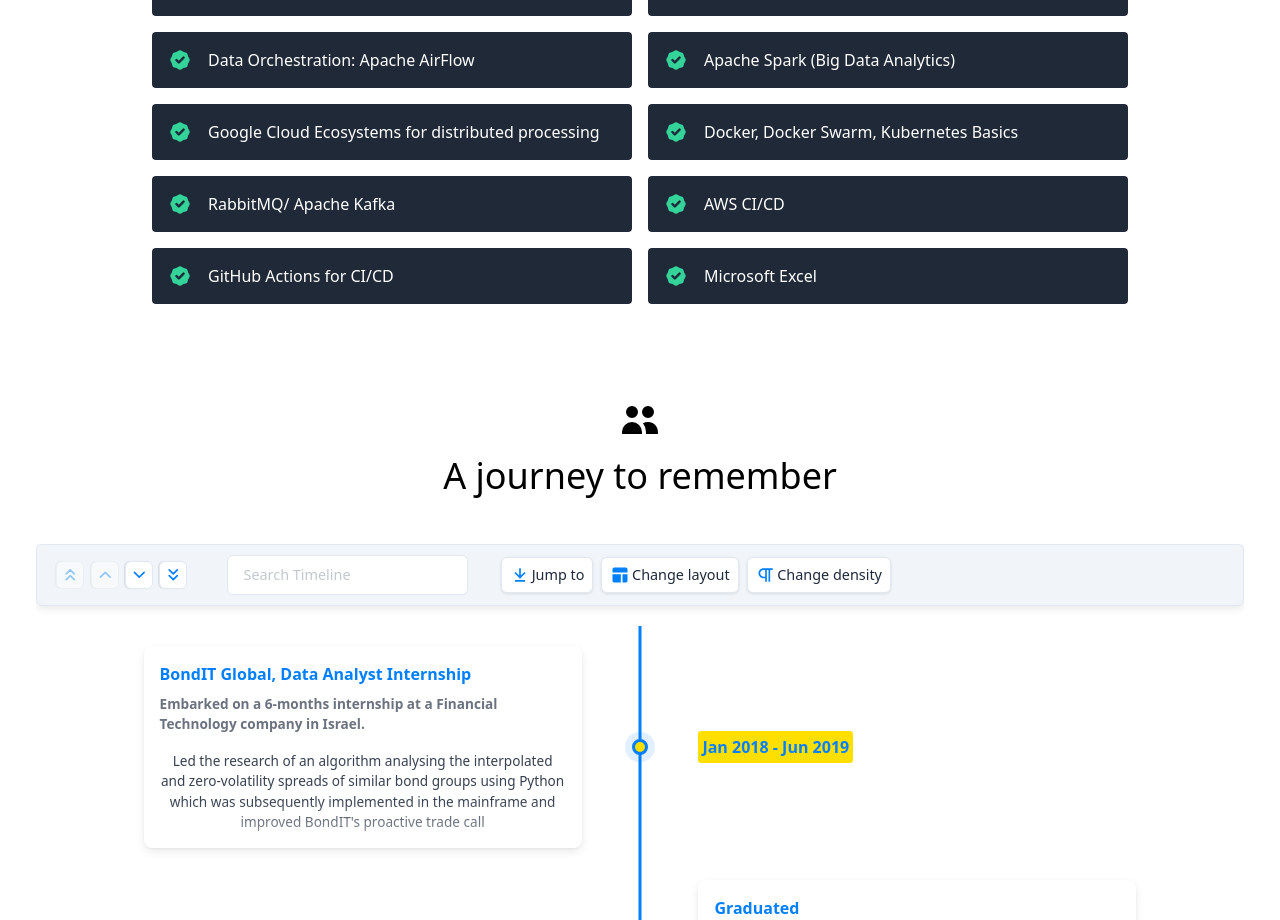
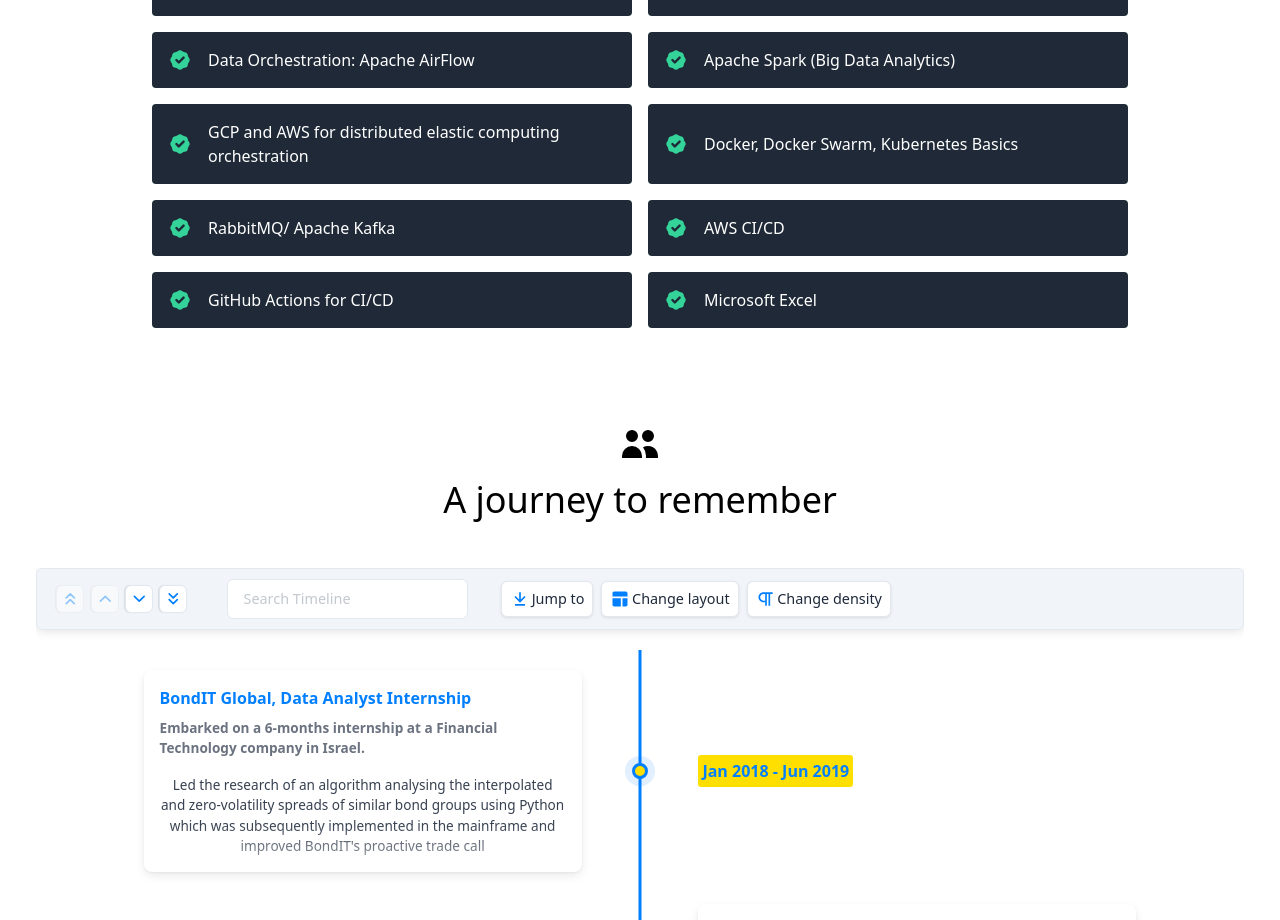
Before and after one commit to alanriya/alanriya.github.io, a React (Create React App) app: page / in a window 1280 px wide. Shown: the part 2666-3586 px from the top of the page. Built offline with nearby package versions, Linux system fonts and the light colour scheme.

Commit message:
add distributed computing

```diff
--- a/src/data.js
+++ b/src/data.js
@@ -88,7 +88,7 @@ export const skills = [
   "Enterprise Monitoring: Datadog Integration",
   "Data Orchestration: Apache AirFlow",
   "Apache Spark (Big Data Analytics)",
-  "Google Cloud Ecosystems for distributed processing",
+  "GCP and AWS for distributed elastic computing orchestration",
   "Docker, Docker Swarm, Kubernetes Basics",
   "RabbitMQ/ Apache Kafka",
   "AWS CI/CD",
```
